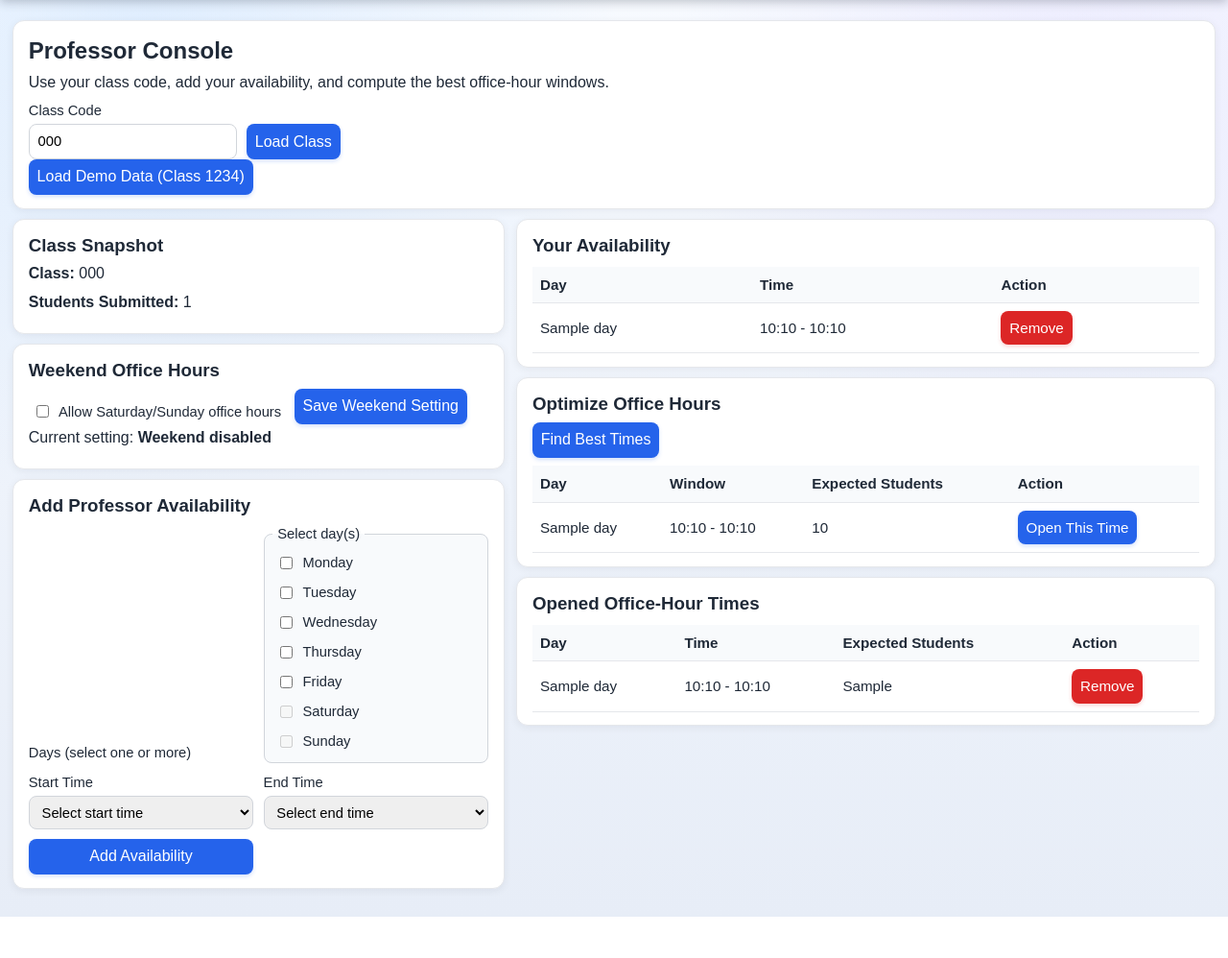
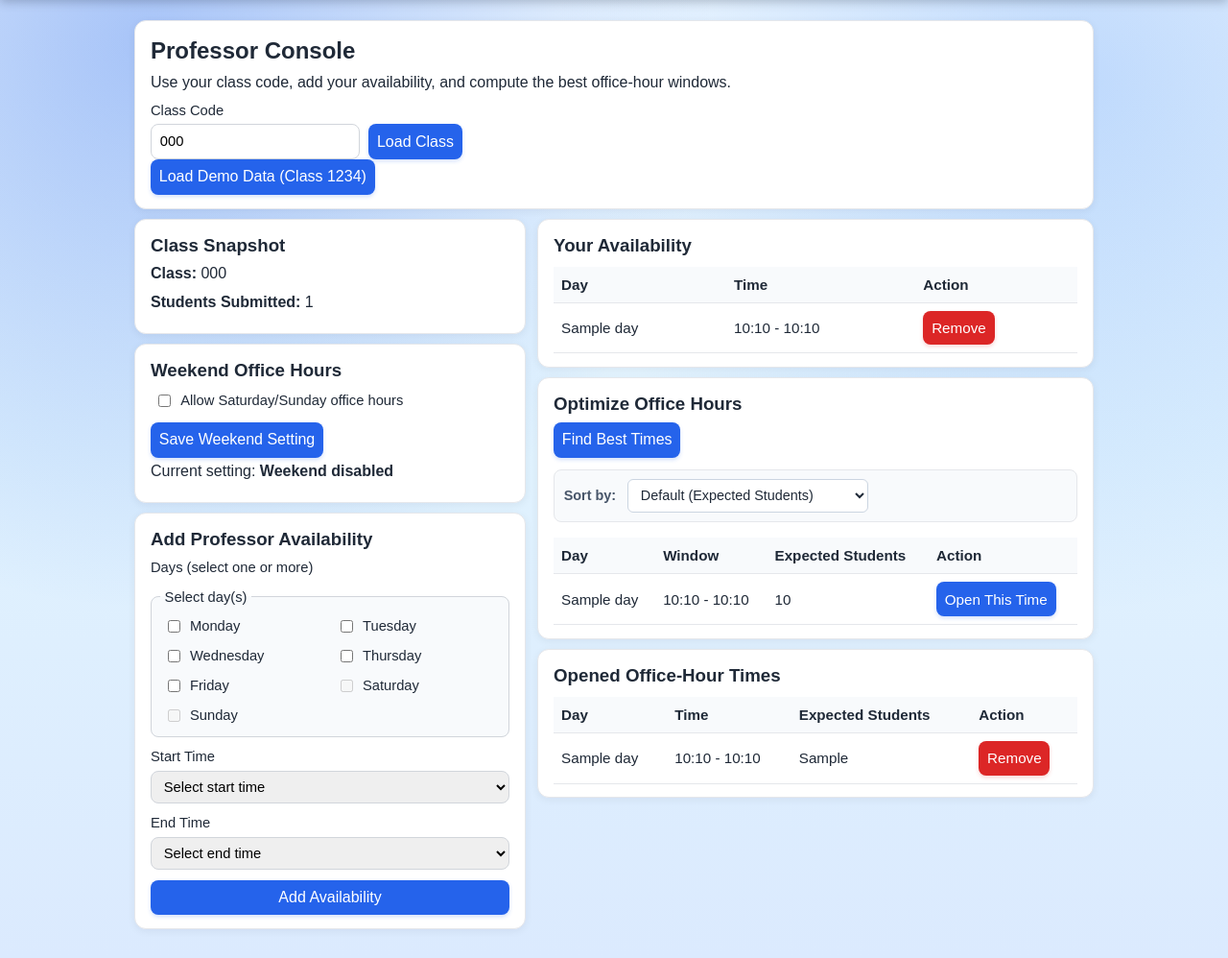
Before and after one commit to nsumerauer/Office_Hours_Website, a Flask app: template templates/professor.html in a window 1280 px wide. Shown: the part 62-1060 px from the top of the page at 96% size. Before the commit the page ends 1017 px from the top, so only its background shows below. Run offline with Flask 3, Linux system fonts and the light colour scheme; the template is opened without the code that fills it: most values are stand-ins (such as "Sample title", 1, 10 or a date in 2020); some libraries are stand-ins or nearby versions.

Commit message:
Gradient, Shortened Card Width, and Add Sort to Optimization
This Commit changes the background gradient to a better color system, shortened the boundary width for the cards that store information, and lastly added a sort function to the "optimize office hour" card that includes days, time window, and expected students able to attend

```diff
--- a/static/styles.css
+++ b/static/styles.css
@@ -13,8 +13,8 @@
   --card-border: #e5e7eb;
   --text-primary: #1f2937;
   --text-secondary: #4b5563;
-  --bg-gradient-1: rgba(147, 197, 253, 0.24);
-  --bg-gradient-2: rgba(196, 181, 253, 0.2);
+  --bg-gradient-1: rgba(37, 99, 235, 0.35);
+  --bg-gradient-2: rgba(59, 130, 246, 0.25);
   --success-bg: #dcfce7;
   --error-bg: #fee2e2;
   --info-bg: #dbeafe;
@@ -27,8 +27,8 @@ body[data-theme="ocean"] {
   --primary-light: #06b6d4;
   --header-bg: #082f49;
   --header-border: #0f3a52;
-  --bg-gradient-1: rgba(34, 197, 231, 0.24);
-  --bg-gradient-2: rgba(32, 201, 228, 0.2);
+  --bg-gradient-1: rgba(6, 182, 212, 0.35);
+  --bg-gradient-2: rgba(34, 197, 231, 0.25);
 }
 
 /* Forest Theme (Green) */
@@ -38,8 +38,8 @@ body[data-theme="forest"] {
   --primary-light: #10b981;
   --header-bg: #064e3b;
   --header-border: #065f46;
-  --bg-gradient-1: rgba(74, 222, 128, 0.24);
-  --bg-gradient-2: rgba(86, 180, 137, 0.2);
+  --bg-gradient-1: rgba(16, 185, 129, 0.35);
+  --bg-gradient-2: rgba(74, 222, 128, 0.25);
 }
 
 /* Sunset Theme (Orange) */
@@ -49,8 +49,8 @@ body[data-theme="sunset"] {
   --primary-light: #f59e0b;
   --header-bg: #78350f;
   --header-border: #92400e;
-  --bg-gradient-1: rgba(251, 146, 60, 0.24);
-  --bg-gradient-2: rgba(249, 115, 22, 0.2);
+  --bg-gradient-1: rgba(217, 119, 6, 0.35);
+  --bg-gradient-2: rgba(245, 158, 11, 0.25);
   --text-primary: #1f2937;
 }
 
@@ -61,17 +61,17 @@ body[data-theme="royal"] {
   --primary-light: #a78bfa;
   --header-bg: #4c1d95;
   --header-border: #5b21b6;
-  --bg-gradient-1: rgba(196, 181, 253, 0.24);
-  --bg-gradient-2: rgba(167, 139, 250, 0.2);
+  --bg-gradient-1: rgba(124, 58, 237, 0.35);
+  --bg-gradient-2: rgba(167, 139, 250, 0.25);
 }
 
 body {
   margin: 0;
   font-family: Arial, sans-serif;
   background:
-    radial-gradient(circle at 12% 10%, var(--bg-gradient-1), transparent 34%),
-    radial-gradient(circle at 88% 14%, var(--bg-gradient-2), transparent 30%),
-    linear-gradient(180deg, #f8fbff 0%, #eef3fb 55%, #e7edf7 100%);
+    radial-gradient(circle at 12% 10%, var(--bg-gradient-1), transparent 40%),
+    radial-gradient(circle at 88% 14%, var(--bg-gradient-2), transparent 38%),
+    linear-gradient(180deg, #f0f9ff 0%, #e0f2fe 50%, #dbeafe 100%);
   color: var(--text-primary);
   line-height: 1.4;
   min-height: 100vh;
@@ -216,7 +216,7 @@ main.container {
   border: 1px solid #e5e7eb;
   box-shadow: 0 2px 8px rgba(15, 23, 42, 0.06);
   width: 100%;
-  max-width: 1400px;
+  max-width: 1000px;
   transition: box-shadow 0.3s ease, transform 0.3s ease;
 }
 
@@ -240,7 +240,7 @@ main.container {
   gap: 0.75rem;
   align-items: start;
   width: 100%;
-  max-width: 1400px;
+  max-width: 1000px;
   margin: 0 auto;
 }
 
@@ -559,6 +559,49 @@ small {
   font-weight: bold;
 }
 
+.sort-controls {
+  display: flex;
+  gap: 0.75rem;
+  align-items: center;
+  margin: 0.75rem 0 1rem;
+  padding: 0.6rem;
+  background: #f8fafc;
+  border-radius: 8px;
+  border: 1px solid #e5e7eb;
+}
+
+.sort-controls label {
+  margin: 0;
+  font-weight: 600;
+  font-size: 0.9rem;
+  color: #475569;
+  flex-direction: row;
+  gap: 0;
+}
+
+.sort-select {
+  min-width: 200px;
+  padding: 0.45rem 0.55rem;
+  border-radius: 6px;
+  border: 1px solid #cbd5e1;
+  background: #fff;
+  color: #1f2937;
+  font-size: 0.9rem;
+  cursor: pointer;
+  transition: all 0.2s ease;
+}
+
+.sort-select:hover {
+  border-color: var(--primary-color);
+  box-shadow: 0 0 0 2px rgba(37, 99, 235, 0.1);
+}
+
+.sort-select:focus {
+  outline: none;
+  border-color: var(--primary-color);
+  box-shadow: 0 0 0 3px rgba(37, 99, 235, 0.2);
+}
+
 @media (max-width: 980px) {
   .dashboard-grid,
   .student-dashboard {
@@ -574,4 +617,13 @@ small {
     flex-direction: column;
     align-items: flex-start;
   }
+
+  .sort-controls {
+    flex-direction: column;
+    align-items: flex-start;
+  }
+
+  .sort-select {
+    width: 100%;
+  }
 }
--- a/templates/professor.html
+++ b/templates/professor.html
@@ -119,6 +119,15 @@
       </form>
 
       {% if recommendations %}
+      <div class="sort-controls">
+        <label for="sort-select">Sort by:</label>
+        <select id="sort-select" class="sort-select">
+          <option value="default">Default (Expected Students)</option>
+          <option value="students">Expected Students (High to Low)</option>
+          <option value="time">Time Window (Early to Late)</option>
+          <option value="day">Day (Mon - Sun)</option>
+        </select>
+      </div>
       <table>
         <thead>
           <tr>
@@ -187,4 +196,63 @@
   </div>
 </div>
 {% endif %}
+
+<script>
+  document.addEventListener('DOMContentLoaded', function() {
+    const sortSelect = document.getElementById('sort-select');
+    if (!sortSelect) return;
+
+    const recommendationsTable = document.querySelector('.card:has(> .sort-controls) table tbody');
+    if (!recommendationsTable) return;
+
+    const dayOrder = {
+      'Monday': 1,
+      'Tuesday': 2,
+      'Wednesday': 3,
+      'Thursday': 4,
+      'Friday': 5,
+      'Saturday': 6,
+      'Sunday': 7
+    };
+
+    function sortTable(sortBy) {
+      const rows = Array.from(recommendationsTable.querySelectorAll('tr'));
+
+      rows.sort((a, b) => {
+        const cellsA = a.querySelectorAll('td');
+        const cellsB = b.querySelectorAll('td');
+
+        const dayA = cellsA[0].textContent.trim();
+        const dayB = cellsB[0].textContent.trim();
+
+        const timeA = cellsA[1].textContent.trim();
+        const timeB = cellsB[1].textContent.trim();
+
+        const scoreA = parseInt(cellsA[2].textContent.trim());
+        const scoreB = parseInt(cellsB[2].textContent.trim());
+
+        switch(sortBy) {
+          case 'students':
+            return scoreB - scoreA;
+          case 'time':
+            const startA = timeA.split(' - ')[0];
+            const startB = timeB.split(' - ')[0];
+            return startA.localeCompare(startB);
+          case 'day':
+            return (dayOrder[dayA] || 8) - (dayOrder[dayB] || 8);
+          case 'default':
+          default:
+            return scoreB - scoreA;
+        }
+      });
+
+      rows.forEach(row => recommendationsTable.appendChild(row));
+    }
+
+    sortSelect.addEventListener('change', function() {
+      sortTable(this.value);
+    });
+  });
+</script>
+
 {% endblock %}
```
Also changed, not shown: data/office_hours.db.
